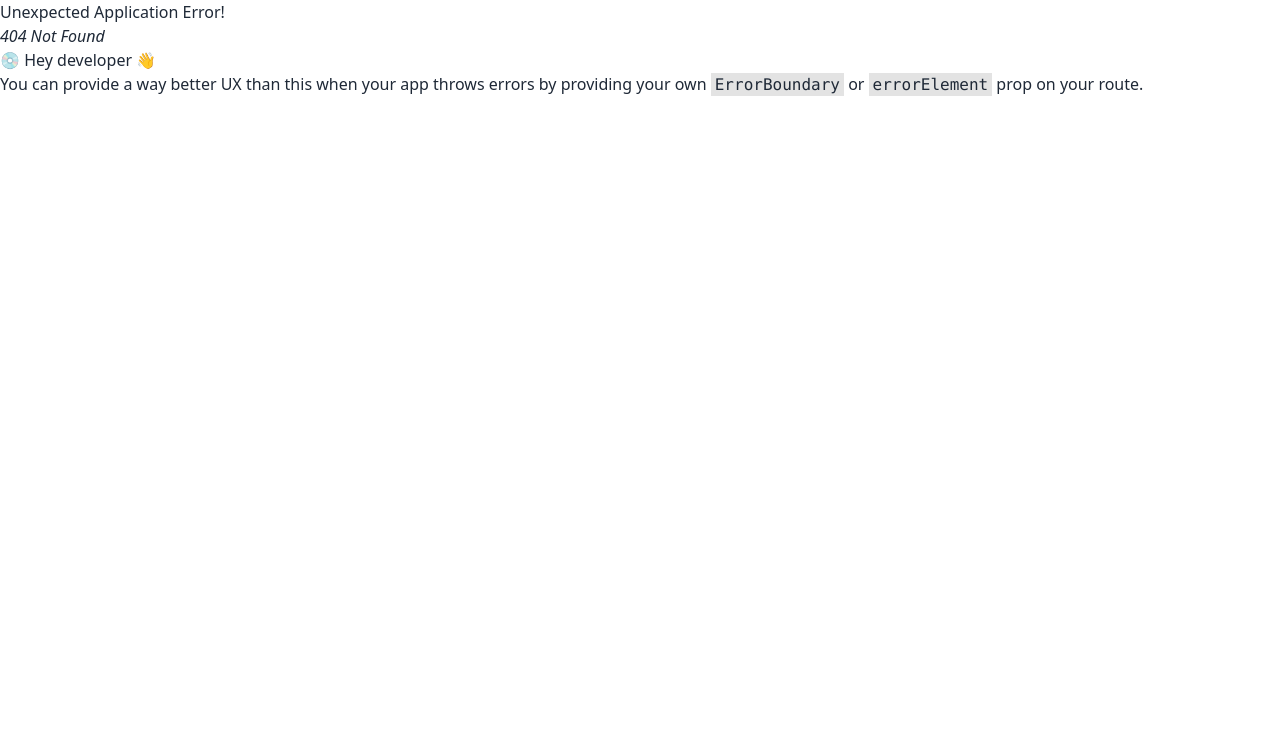
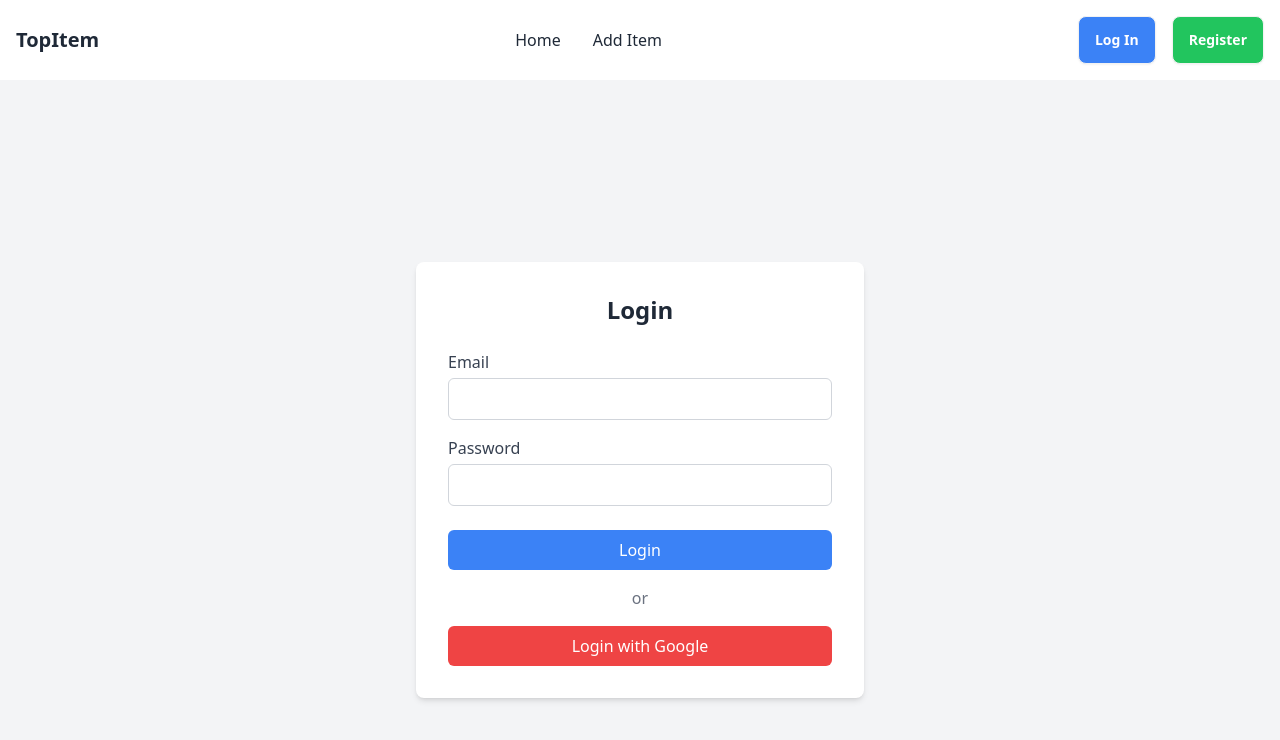
Before and after one commit to ziamnoun/Product_Special, a React (Vite) app: page /login in a window 1280 px wide. Before the commit this address had no page. Shown: the top 740 px of the page. Built offline with nearby package versions, Linux system fonts and the light colour scheme.

Commit message:
Login page

```diff
--- a/src/Login/LoginPage.jsx
+++ b/src/Login/LoginPage.jsx
@@ -1,7 +1,8 @@
 import React, { useState } from 'react';
 import { signInWithEmailAndPassword, signInWithPopup, GoogleAuthProvider } from 'firebase/auth';
-import { auth } from '../firebaseConfig'; // Import your Firebase configuration
+
 import { useNavigate } from 'react-router-dom';
+import auth from '../firebase.config';
 
 const LoginPage = () => {
     const [email, setEmail] = useState('');
@@ -13,7 +14,7 @@ const LoginPage = () => {
         e.preventDefault();
         try {
             await signInWithEmailAndPassword(auth, email, password);
-            navigate('/'); // Navigate to home page after login
+            navigate('/');
         } catch (err) {
             setError(err.message);
         }
@@ -23,7 +24,7 @@ const LoginPage = () => {
         const provider = new GoogleAuthProvider();
         try {
             await signInWithPopup(auth, provider);
-            navigate('/'); // Navigate to home page after login
+            navigate('/');
         } catch (err) {
             setError(err.message);
         }
--- a/src/NAvbar/Navbar.jsx
+++ b/src/NAvbar/Navbar.jsx
@@ -1,14 +1,81 @@
+// import React from 'react';
+
+// const Navbar = () => {
+//     return (
+//         <div className="navbar bg-base-100">
+//   <div className="navbar-start">
+//     <div className="dropdown">
+//       <div tabIndex={0} role="button" className="btn btn-ghost lg:hidden">
+//         <svg
+//           xmlns="http://www.w3.org/2000/svg"
+//           className="h-5 w-5"
+//           fill="none"
+//           viewBox="0 0 24 24"
+//           stroke="currentColor">
+//           <path
+//             strokeLinecap="round"
+//             strokeLinejoin="round"
+//             strokeWidth="2"
+//             d="M4 6h16M4 12h8m-8 6h16" />
+//         </svg>
+//       </div>
+//       <ul
+//         tabIndex={0}
+//         className="menu menu-sm dropdown-content bg-base-100 rounded-box z-[1] mt-3 w-52 p-2 shadow">
+//         <li><a>Item 1</a></li>
+//         <li>
+//           <a>Parent</a>
+//           <ul className="p-2">
+//             <li><a>Submenu 1</a></li>
+//             <li><a>Submenu 2</a></li>
+//           </ul>
+//         </li>
+//         <li><a>Item 3</a></li>
+//       </ul>
+//     </div>
+//     <a className="btn btn-ghost text-xl">TopItem</a>
+//   </div>
+//   <div className="navbar-center hidden lg:flex">
+//     <ul className="menu menu-horizontal px-1">
+//       <li><a>Item 1</a></li>
+//       <li>
+//         <details>
+//           <summary>Parent</summary>
+//           <ul className="p-2">
+//             <li><a>Submenu 1</a></li>
+//             <li><a>Submenu 2</a></li>
+//           </ul>
+//         </details>
+//       </li>
+//       <li><a>Item 3</a></li>
+//     </ul>
+//   </div>
+//   <div className="navbar-end">
+//     <a className="btn">Log In</a>
+//     <a className="btn">Register</a>
+//   </div>
+// </div>
+//     );
+// };
+
+// export default Navbar;
 import React from 'react';
+import { Link } from 'react-router-dom';
 
 const Navbar = () => {
     return (
-        <div className="navbar bg-base-100">
-  <div className="navbar-start">
-    <div className="dropdown">
-      <div tabIndex={0} role="button" className="btn btn-ghost lg:hidden">
+        <nav className="bg-white shadow-lg">
+            <div className="container mx-auto px-4">
+                <div className="flex justify-between items-center py-4">
+                    {/* Navbar Start */}
+                    <div className="flex items-center">
+                        <div className="dropdown lg:hidden">
+                            <button
+                                tabIndex={0}
+                                className="text-gray-800 focus:outline-none">
                                 <svg
                                     xmlns="http://www.w3.org/2000/svg"
-          className="h-5 w-5"
+                                    className="h-6 w-6"
                                     fill="none"
                                     viewBox="0 0 24 24"
                                     stroke="currentColor">
@@ -16,45 +83,58 @@ const Navbar = () => {
                                         strokeLinecap="round"
                                         strokeLinejoin="round"
                                         strokeWidth="2"
-            d="M4 6h16M4 12h8m-8 6h16" />
+                                        d="M4 6h16M4 12h8m-8 6h16"
+                                    />
                                 </svg>
-      </div>
+                            </button>
                             <ul
                                 tabIndex={0}
-        className="menu menu-sm dropdown-content bg-base-100 rounded-box z-[1] mt-3 w-52 p-2 shadow">
-        <li><a>Item 1</a></li>
+                                className="dropdown-content mt-3 space-y-2 rounded-lg bg-white shadow-lg z-[1] p-2">
                                 <li>
-          <a>Parent</a>
-          <ul className="p-2">
-            <li><a>Submenu 1</a></li>
-            <li><a>Submenu 2</a></li>
-          </ul>
+                                    <Link to="/" className="block text-gray-800 hover:text-blue-500">
+                                        Home
+                                    </Link>
                                 </li>
-        <li><a>Item 3</a></li>
+                                <li>
+                                    <Link to="/add-item" className="block text-gray-800 hover:text-blue-500">
+                                        Add Item
+                                    </Link>
+                                </li>
                             </ul>
                         </div>
-    <a className="btn btn-ghost text-xl">TopItem</a>
+                        <Link to="/" className="text-xl font-semibold text-gray-800 hover:text-blue-500">
+                            TopItem
+                        </Link>
                     </div>
-  <div className="navbar-center hidden lg:flex">
-    <ul className="menu menu-horizontal px-1">
-      <li><a>Item 1</a></li>
+
+                    {/* Navbar Center */}
+                    <div className="hidden lg:flex">
+                        <ul className="flex space-x-8">
                             <li>
-        <details>
-          <summary>Parent</summary>
-          <ul className="p-2">
-            <li><a>Submenu 1</a></li>
-            <li><a>Submenu 2</a></li>
-          </ul>
-        </details>
+                                <Link to="/" className="text-gray-800 hover:text-blue-500">
+                                    Home
+                                </Link>
                             </li>
-      <li><a>Item 3</a></li>
+                            <li>
+                                <Link to="/add-item" className="text-gray-800 hover:text-blue-500">
+                                    Add Item
+                                </Link>
+                            </li>
                         </ul>
                     </div>
-  <div className="navbar-end">
-    <a className="btn">Log In</a>
-    <a className="btn">Register</a>
+
+                    {/* Navbar End */}
+                    <div className="flex space-x-4">
+                        <Link to="/login" className="btn bg-blue-500 text-white rounded-lg px-4 py-2 hover:bg-blue-600">
+                            Log In
+                        </Link>
+                        <Link to="/register" className="btn bg-green-500 text-white rounded-lg px-4 py-2 hover:bg-green-600">
+                            Register
+                        </Link>
                     </div>
                 </div>
+            </div>
+        </nav>
     );
 };
 
--- a/src/main.jsx
+++ b/src/main.jsx
@@ -9,6 +9,7 @@ import {
 import MainLayOut from './MainLayOut/MainLayOut';
 import RegisterPage from './Register/RegisterPage';
 import Home from './Home/Home';
+import LoginPage from './Login/LoginPage';
 
 
 
@@ -25,6 +26,10 @@ const router = createBrowserRouter([
       {
         path: "/register",
     element: <RegisterPage></RegisterPage>
+      },
+      {
+        path: "/login",
+    element: <LoginPage></LoginPage>
       }
     ]
   },
```
Lines whose indentation alone changed are shown as unchanged.
